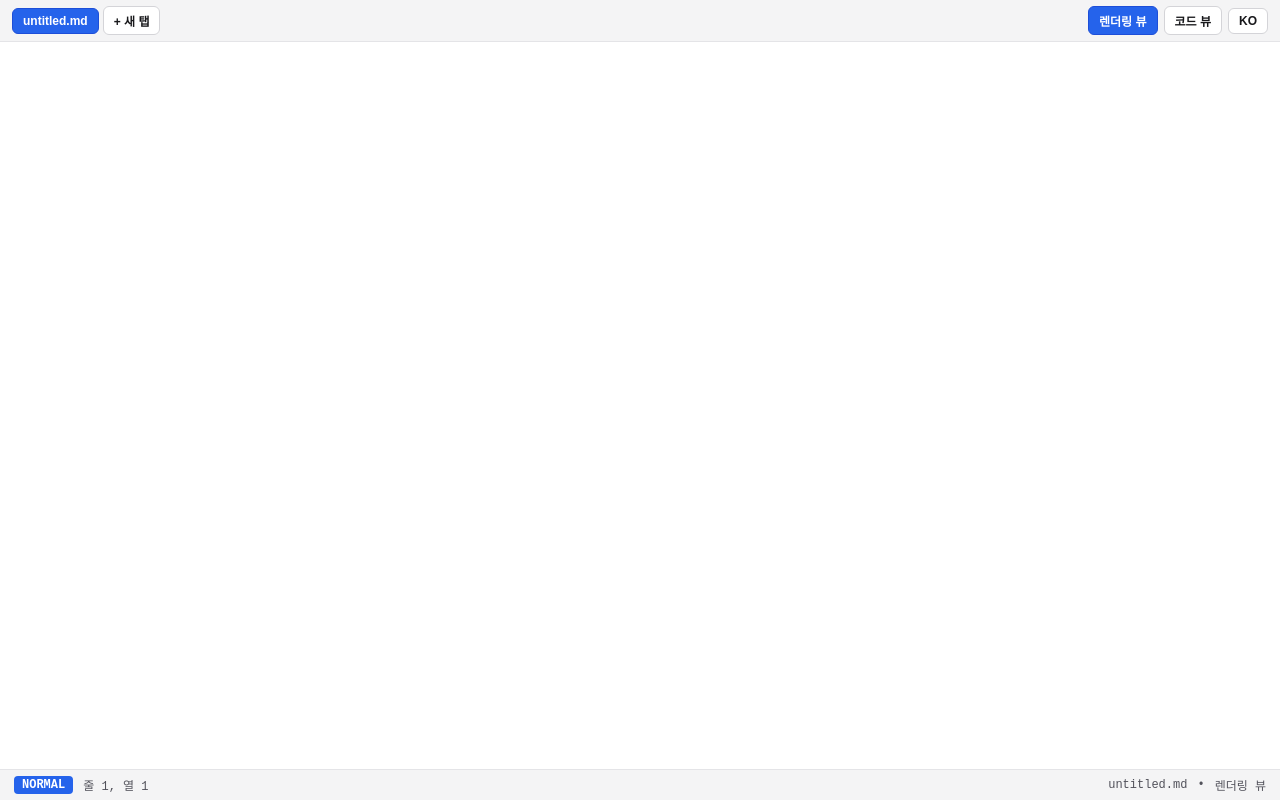
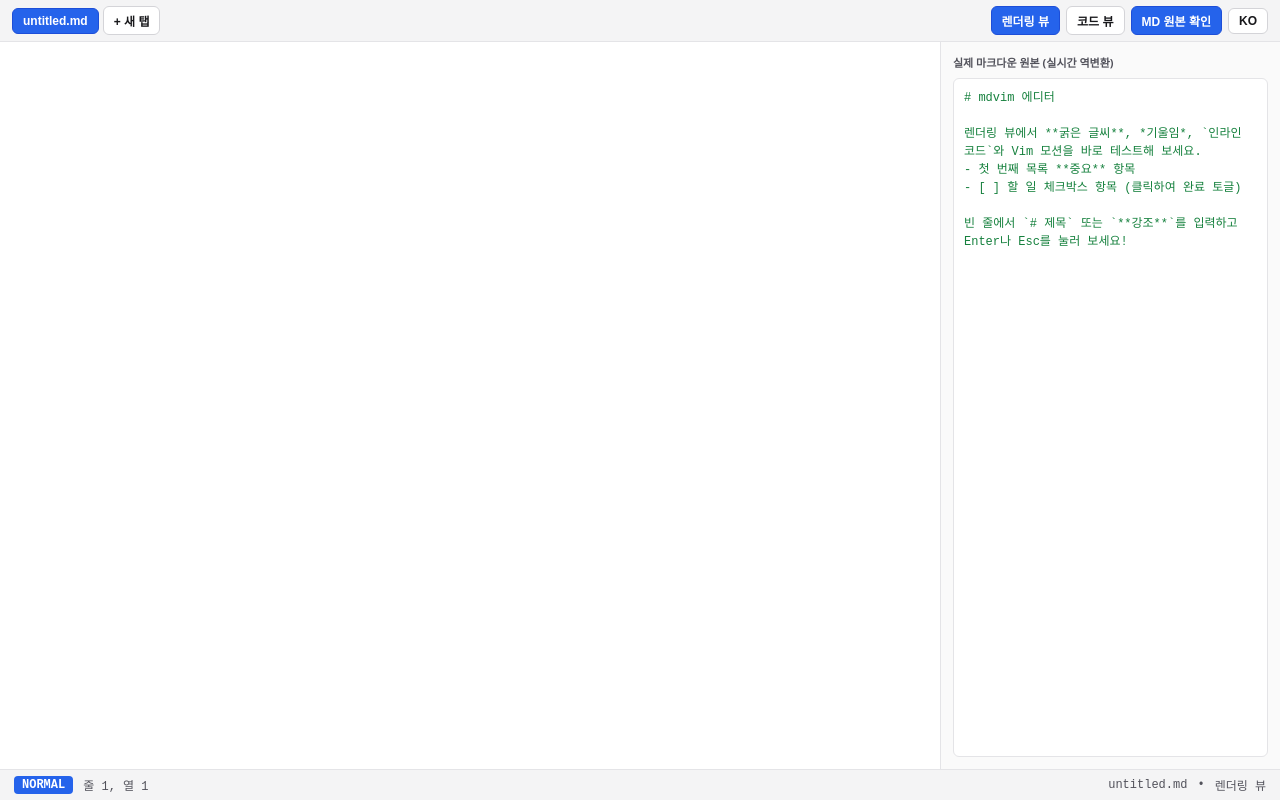
Before and after one commit to gimslab/mdvim, a Svelte app: page / in a window 1280 px wide. Built offline with nearby package versions, Linux system fonts and the light colour scheme.

Commit message:
fix: resolve pre-wrap letter spacing, IBus space/enter handling, and CommonMark HR/heading rules

```diff
--- a/src/App.svelte
+++ b/src/App.svelte
@@ -9,7 +9,9 @@
     serializeMarkdown,
     applyProjected,
     reparseCompletedLines,
+    isHorizontalRulePrefix,
     type ProjectedLine,
+    type StyledChar,
   } from './lib/projection';
 
   interface NvimState {
@@ -30,8 +32,15 @@
     dirty: boolean;
   }
 
+  interface RenderSegment {
+    text: string;
+    cls: string;
+    isPreedit?: boolean;
+  }
+
   let config = $state({ ...defaultConfig });
   let msg = $derived(t(config.locale));
+  let showInspector = $state(true);
 
   let tabs = $state<TabDoc[]>([
     {
@@ -43,9 +52,9 @@
         [
           '# mdvim 에디터',
           '',
-          '렌더링 뷰에서 **굵은 글씨**와 Vim 모션을 바로 사용할 수 있습니다.',
-          '- 첫 번째 목록 항목',
-          '- [ ] 할 일 체크박스 항목',
+          '렌더링 뷰에서 **굵은 글씨**, *기울임*, `인라인 코드`와 Vim 모션을 바로 테스트해 보세요.',
+          '- 첫 번째 목록 **중요** 항목',
+          '- [ ] 할 일 체크박스 항목 (클릭하여 완료 토글)',
           '',
           '빈 줄에서 `# 제목` 또는 `**강조**`를 입력하고 Enter나 Esc를 눌러 보세요!',
         ].join('\n')
@@ -55,6 +64,7 @@
   ]);
   let activeTabIndex = $state(0);
   let activeTab = $derived(tabs[activeTabIndex]);
+  let rawMarkdownPreview = $derived(serializeMarkdown(activeTab.mdModel));
 
   let nvimState = $state<NvimState>({
     lines: [],
@@ -73,6 +83,56 @@
   function enqueueRpc(fn: () => Promise<void>) {
     rpcQueue = rpcQueue.then(fn, fn);
     return rpcQueue;
+  }
+
+  /**
+   * Builds contiguous segments for a line WITHOUT any template whitespace between characters,
+   * eliminating the wide letter-spacing bug caused by white-space: pre-wrap.
+   */
+  function buildLineSegments(lineText: string, rowIdx: number): RenderSegment[] {
+    const chars = Array.from(lineText);
+    const isActiveRow = rowIdx === nvimState.cursor_row;
+    const cursorCol = nvimState.cursor_col_char;
+    const isInsert = nvimState.mode.startsWith('i');
+    const modelChars: StyledChar[] | undefined =
+      activeTab.viewMode === 'rendered' ? activeTab.mdModel[rowIdx]?.chars : undefined;
+
+    const segments: RenderSegment[] = [];
+
+    function pushSeg(text: string, cls: string, isPreedit = false) {
+      if (!text) return;
+      const last = segments[segments.length - 1];
+      if (last && !last.isPreedit && !isPreedit && last.cls === cls) {
+        last.text += text;
+      } else {
+        segments.push({ text, cls, isPreedit });
+      }
+    }
+
+    for (let colIdx = 0; colIdx <= chars.length; colIdx++) {
+      const isCursor = isActiveRow && colIdx === cursorCol;
+
+      if (isCursor && isComposing && preeditText) {
+        pushSeg(preeditText, 'preedit', true);
+      }
+
+      if (colIdx < chars.length) {
+        const mc = modelChars?.[colIdx];
+        const classes: string[] = [];
+        if (mc?.b) classes.push('bold-run');
+        if (mc?.i) classes.push('italic-run');
+        if (mc?.code) classes.push('code-run');
+        if (isCursor) classes.push(isInsert ? 'cursor-bar' : 'cursor-block');
+        pushSeg(chars[colIdx], classes.join(' '));
+      } else if (isCursor) {
+        pushSeg('\u00A0', isInsert ? 'cursor-bar' : 'cursor-block');
+      }
+    }
+
+    if (segments.length === 0) {
+      segments.push({ text: '\u00A0', cls: '' });
+    }
+    return segments;
   }
 
   async function loadTabIntoNvim(tab: TabDoc, row = 0, col = 0) {
@@ -157,6 +217,7 @@
     const targetBold = !row.chars[nvimState.cursor_col_char].b;
     for (let k = s; k < end; k++) row.chars[k].b = targetBold;
     row.dirty = true;
+    tab.mdModel = [...tab.mdModel];
   }
 
   function toggleCheckboxOnLine(rowIdx: number) {
@@ -170,6 +231,7 @@
       line.prefix = line.prefix.replace(/\[[xX]\]/, '[ ]');
       line.dirty = true;
     }
+    tab.mdModel = [...tab.mdModel];
   }
 
   async function addNewTab() {
@@ -192,6 +254,8 @@
     await loadTabIntoNvim(tabs[activeTabIndex], 0, 0);
   }
 
+  let pendingEnterAfterComposition = false;
+
   function handleCompositionStart() {
     isComposing = true;
     preeditText = '';
@@ -204,10 +268,15 @@
 
   function handleCompositionEnd(e: CompositionEvent) {
     const committed = e.data || '';
+    const shouldSendEnter = pendingEnterAfterComposition;
+    pendingEnterAfterComposition = false;
     isComposing = false;
     preeditText = '';
     if (committed && nvimState.mode.startsWith('i')) {
       sendNvimPaste(committed);
+    }
+    if (shouldSendEnter) {
+      sendNvimKeys('<CR>');
     }
   }
 
@@ -230,6 +299,7 @@
 
     if (e.key === 'Escape') {
       e.preventDefault();
+      pendingEnterAfterComposition = false;
       if (isComposing && imeInputEl) {
         const pending = preeditText;
         isComposing = false;
@@ -242,6 +312,35 @@
         }
       }
       sendNvimKeys('<Esc>');
+      return;
+    }
+
+    // If Enter is pressed while actively composing Hangul, remember to send <CR> right after compositionend
+    if (preeditText && (e.key === 'Enter' || e.code === 'Enter')) {
+      pendingEnterAfterComposition = true;
+      return;
+    }
+
+    // In IBus-Hangul on WebKitGTK, Space or Enter when NOT actively composing Hangul
+    // can still report keyCode === 229. Never swallow Space/Enter/Backspace when preeditText is empty!
+    if (!preeditText && (e.code === 'Space' || e.key === ' ')) {
+      e.preventDefault();
+      isComposing = false;
+      sendNvimKeys('<Space>');
+      return;
+    }
+
+    if (!preeditText && (e.key === 'Enter' || e.code === 'Enter')) {
+      e.preventDefault();
+      isComposing = false;
+      sendNvimKeys('<CR>');
+      return;
+    }
+
+    if (!preeditText && e.key === 'Backspace') {
+      e.preventDefault();
+      isComposing = false;
+      sendNvimKeys('<BS>');
       return;
     }
 
@@ -266,6 +365,7 @@
       Backspace: '<BS>',
       Enter: '<CR>',
       Tab: '<Tab>',
+      ' ': '<Space>',
       ArrowLeft: '<Left>',
       ArrowRight: '<Right>',
       ArrowUp: '<Up>',
@@ -290,17 +390,22 @@
     }
   }
 
-  function lineClass(rowIdx: number): string {
+  function computeLineClass(rowIdx: number, prefix: string | undefined, viewMode: string, cursorRow: number): string {
     let cls = 'line';
-    if (rowIdx === nvimState.cursor_row) cls += ' active-line';
-    if (activeTab.viewMode === 'rendered' && activeTab.mdModel[rowIdx]) {
-      const pfx = activeTab.mdModel[rowIdx].prefix;
-      if (pfx === '# ') cls += ' h1';
-      else if (pfx === '## ') cls += ' h2';
-      else if (pfx === '### ') cls += ' h3';
-      else if (/^\s*[-*+] \[[ xX]\] $/.test(pfx)) cls += ' task-item';
-      else if (/^\s*[-*+] $/.test(pfx)) cls += ' ul';
-      else if (/^\s*>+ $/.test(pfx)) cls += ' quote';
+    if (rowIdx === cursorRow) cls += ' active-line';
+    if (viewMode === 'rendered' && prefix) {
+      if (isHorizontalRulePrefix(prefix)) {
+        cls += ' hr-line';
+        return cls;
+      }
+      const trimmed = prefix.trim();
+      if (trimmed === '#') cls += ' h1';
+      else if (trimmed === '##') cls += ' h2';
+      else if (trimmed === '###') cls += ' h3';
+      else if (/^#{4,6}$/.test(trimmed)) cls += ' h4';
+      else if (/^\s*[-*+] \[[ xX]\] $/.test(prefix)) cls += ' task-item';
+      else if (/^\s*[-*+] $/.test(prefix)) cls += ' ul';
+      else if (/^\s*>+ $/.test(prefix)) cls += ' quote';
     }
     return cls;
   }
@@ -338,6 +443,13 @@
         {msg.codeView}
       </button>
       <button
+        class={showInspector ? 'active' : ''}
+        onclick={() => (showInspector = !showInspector)}
+        title="실제 마크다운 원본 확인 패널 토글"
+      >
+        MD 원본 확인
+      </button>
+      <button
         class="lang-btn"
         onclick={() => (config.locale = config.locale === 'ko' ? 'en' : 'ko')}
       >
@@ -346,7 +458,8 @@
     </div>
   </header>
 
-  <!-- svelte-ignore a11y_no_noninteractive_tabindex -->
+  <div class="workspace {showInspector ? 'with-inspector' : ''}">
+    <!-- svelte-ignore a11y_no_noninteractive_element_interactions -->
     <main
       class="editor-pane {activeTab.viewMode}"
       onmousedown={() => setTimeout(() => imeInputEl?.focus(), 0)}
@@ -366,43 +479,26 @@
 
       <div class="lines-container">
         {#each nvimState.lines as lineText, rowIdx}
-        {@const chars = Array.from(lineText)}
           {@const modelLine = activeTab.mdModel[rowIdx]}
-        <div class={lineClass(rowIdx)}>
-          {#if activeTab.viewMode === 'rendered' && modelLine && /^\s*[-*+] \[[ xX]\] $/.test(modelLine.prefix)}
-            <input
+          {@const isHr = activeTab.viewMode === 'rendered' && modelLine && isHorizontalRulePrefix(modelLine.prefix) && lineText.length === 0}
+          {@const segments = buildLineSegments(lineText, rowIdx)}
+          <div class={computeLineClass(rowIdx, modelLine?.prefix, activeTab.viewMode, nvimState.cursor_row)}>{#if isHr}<span class="hr-bar {rowIdx === nvimState.cursor_row ? 'hr-active' : ''}"></span>{:else}{#if activeTab.viewMode === 'rendered' && modelLine && /^\s*[-*+] \[[ xX]\] $/.test(modelLine.prefix)}<input
                 type="checkbox"
                 class="task-checkbox"
                 checked={/\[[xX]\]/.test(modelLine.prefix)}
                 onchange={() => toggleCheckboxOnLine(rowIdx)}
-            />
-          {/if}
-
-          {#each { length: chars.length + 1 } as _, colIdx}
-            {@const isCursor = rowIdx === nvimState.cursor_row && colIdx === nvimState.cursor_col_char}
-            {@const isInsert = nvimState.mode.startsWith('i')}
-            {@const isBold = activeTab.viewMode === 'rendered' && modelLine?.chars[colIdx]?.b}
-
-            {#if isCursor && isComposing && preeditText}
-              <span class="preedit">{preeditText}</span>
-            {/if}
-
-            {#if colIdx < chars.length}
-              <span
-                class="{isBold ? 'bold-run ' : ''}{isCursor
-                  ? isInsert
-                    ? 'cursor-bar'
-                    : 'cursor-block'
-                  : ''}">{chars[colIdx]}</span
-              >
-            {:else if isCursor}
-              <span class={isInsert ? 'cursor-bar' : 'cursor-block'}>&nbsp;</span>
-            {/if}
-          {/each}
-        </div>
+              />{/if}{#each segments as seg}{#if seg.cls}<span class={seg.cls}>{seg.text}</span>{:else}{seg.text}{/if}{/each}{/if}</div>
         {/each}
       </div>
     </main>
+
+    {#if showInspector}
+      <aside class="inspector-pane">
+        <div class="inspector-title">실제 마크다운 원본 (실시간 역변환)</div>
+        <pre class="raw-md">{rawMarkdownPreview}</pre>
+      </aside>
+    {/if}
+  </div>
 
   <footer class="statusline">
     <div class="status-left">
@@ -484,12 +580,49 @@
     align-items: center;
     gap: 6px;
   }
+  .workspace {
+    flex: 1;
+    display: grid;
+    grid-template-columns: 1fr;
+    min-height: 0;
+  }
+  .workspace.with-inspector {
+    grid-template-columns: 1fr 340px;
+  }
   .editor-pane {
-    flex: 1;
     padding: 24px 36px;
     overflow-y: auto;
     cursor: text;
     position: relative;
+  }
+  .inspector-pane {
+    border-left: 1px solid var(--border-color);
+    background: #fafafa;
+    padding: 12px;
+    display: flex;
+    flex-direction: column;
+    min-height: 0;
+  }
+  .inspector-title {
+    font-size: 11px;
+    font-weight: 700;
+    color: var(--text-secondary);
+    text-transform: uppercase;
+    margin-bottom: 8px;
+  }
+  .raw-md {
+    margin: 0;
+    flex: 1;
+    font-family: 'JetBrains Mono', 'D2Coding', monospace;
+    font-size: 12px;
+    line-height: 1.5;
+    color: #15803d;
+    background: #ffffff;
+    border: 1px solid var(--border-color);
+    border-radius: 6px;
+    padding: 10px;
+    white-space: pre-wrap;
+    overflow-y: auto;
   }
   .ime-input {
     position: fixed;
@@ -502,20 +635,21 @@
     z-index: -1;
   }
   .line {
-    min-height: 1.7em;
-    line-height: 1.7;
+    min-height: 1.65em;
+    line-height: 1.65;
     white-space: pre-wrap;
     word-break: break-all;
     padding: 1px 6px;
     border-radius: 4px;
     font-family: 'JetBrains Mono', 'D2Coding', monospace;
     font-size: 15px;
+    letter-spacing: normal;
   }
   .line.active-line {
-    background: var(--bg-active-line);
+    background: #f4f4f5;
   }
   .rendered .line.h1 {
-    font-size: 26px;
+    font-size: 24px;
     font-weight: 700;
     color: #1d4ed8;
     border-bottom: 1px solid var(--border-color);
@@ -523,12 +657,12 @@
     margin-bottom: 6px;
   }
   .rendered .line.h2 {
-    font-size: 21px;
+    font-size: 20px;
     font-weight: 700;
     color: #1e40af;
   }
   .rendered .line.h3 {
-    font-size: 18px;
+    font-size: 17px;
     font-weight: 700;
     color: #1e3a8a;
   }
@@ -542,15 +676,45 @@
     padding-left: 12px;
     color: #475569;
   }
+  .rendered .line.hr-line {
+    display: flex;
+    align-items: center;
+    min-height: 1.65em;
+    padding: 4px 6px;
+  }
+  .hr-bar {
+    display: block;
+    width: 100%;
+    height: 2px;
+    background: #cbd5e1;
+    border-radius: 2px;
+  }
+  .hr-bar.hr-active {
+    background: var(--accent-color);
+    height: 3px;
+  }
   .task-checkbox {
     margin-right: 6px;
     cursor: pointer;
+    vertical-align: middle;
   }
   .bold-run {
     font-weight: 700;
     color: var(--bold-color);
     background: var(--bold-bg);
     border-radius: 2px;
+  }
+  .italic-run {
+    font-style: italic;
+    color: #4338ca;
+  }
+  .code-run {
+    font-family: 'JetBrains Mono', 'D2Coding', monospace;
+    background: #f1f5f9;
+    color: #be123c;
+    padding: 1px 4px;
+    border-radius: 4px;
+    font-size: 0.92em;
   }
   .cursor-block {
     background: var(--cursor-block-bg);
--- a/src/lib/projection/index.ts
+++ b/src/lib/projection/index.ts
@@ -1,7 +1,8 @@
 export interface StyledChar {
   c: string;
   b: boolean; // bold (**text**)
-  i?: boolean; // italic (*text*)
+  i: boolean; // italic (*text*)
+  code: boolean; // inline code (`text`)
 }
 
 export interface ProjectedLine {
@@ -11,28 +12,48 @@ export interface ProjectedLine {
   dirty: boolean;
 }
 
-const PREFIX_RE = /^(\s*(?:[-*+] \[[ xX]\] |[-*+] |\d+\. |>+ )|#{1,6} )/;
-const BOLD_RE = /\*\*(.+?)\*\*/g;
+// CommonMark 4.1 Thematic breaks: 0-3 leading spaces, 3+ matching -, *, or _ (with optional spaces/tabs between/after), 4+ leading spaces or leading tab is NOT a thematic break.
+export const HR_RE = /^ {0,3}(?:-(?:[ \t]*-){2,}|\*(?:[ \t]*\*){2,}|_(?:[ \t]*_){2,})[ \t]*$/;
+// CommonMark 4.2 ATX headings & 5.1 Block quotes allow 0-3 leading spaces; lists allow indentation for sublists.
+const PREFIX_RE = /^(?:( {0,3}(?:#{1,6} |>+ ))|([ \t]*(?:[-*+] \[[ xX]\] |[-*+] |\d+\. )))/;
+const INLINE_TOKEN_RE = /(\*\*(.+?)\*\*|`([^`]+)`|\*([^*]+)\*)/g;
+
+export function isHorizontalRulePrefix(prefix: string): boolean {
+  return HR_RE.test(prefix);
+}
 
 export function parseLine(raw: string): ProjectedLine {
+  if (HR_RE.test(raw)) {
+    return { prefix: raw, chars: [], raw, dirty: false };
+  }
   const m = PREFIX_RE.exec(raw);
-  const prefix = m ? m[1] : '';
+  const prefix = m ? (m[1] ?? m[2] ?? '') : '';
   const body = raw.slice(prefix.length);
   const chars: StyledChar[] = [];
   let last = 0;
 
-  for (const bm of body.matchAll(BOLD_RE)) {
-    const idx = bm.index ?? 0;
+  for (const tm of body.matchAll(INLINE_TOKEN_RE)) {
+    const idx = tm.index ?? 0;
     for (const c of Array.from(body.slice(last, idx))) {
-      chars.push({ c, b: false });
+      chars.push({ c, b: false, i: false, code: false });
     }
-    for (const c of Array.from(bm[1])) {
-      chars.push({ c, b: true });
+    if (tm[2] !== undefined) {
+      for (const c of Array.from(tm[2])) {
+        chars.push({ c, b: true, i: false, code: false });
+      }
+    } else if (tm[3] !== undefined) {
+      for (const c of Array.from(tm[3])) {
+        chars.push({ c, b: false, i: false, code: true });
+      }
+    } else if (tm[4] !== undefined) {
+      for (const c of Array.from(tm[4])) {
+        chars.push({ c, b: false, i: true, code: false });
+      }
     }
-    last = idx + bm[0].length;
+    last = idx + tm[0].length;
   }
   for (const c of Array.from(body.slice(last))) {
-    chars.push({ c, b: false });
+    chars.push({ c, b: false, i: false, code: false });
   }
   return { prefix, chars, raw, dirty: false };
 }
@@ -45,21 +66,34 @@ export function projectLines(model: ProjectedLine[]): string[] {
   return model.map((l) => l.chars.map((x) => x.c).join(''));
 }
 
+function sameStyle(a: StyledChar, b: StyledChar): boolean {
+  return a.b === b.b && a.i === b.i && a.code === b.code;
+}
+
 export function serializeLine(l: ProjectedLine): string {
   if (!l.dirty) return l.raw;
-  let out = l.prefix;
+  if (isHorizontalRulePrefix(l.prefix)) {
+    if (l.chars.length === 0) return l.prefix;
+    // If user typed characters onto an HR line, drop the HR prefix and serialize the characters
+  }
+  let out = isHorizontalRulePrefix(l.prefix) ? '' : l.prefix;
   let idx = 0;
   const cs = l.chars;
   while (idx < cs.length) {
     let j = idx;
-    while (j < cs.length && cs[j].b === cs[idx].b) j++;
+    while (j < cs.length && sameStyle(cs[j], cs[idx])) j++;
     const s = cs
       .slice(idx, j)
       .map((x) => x.c)
       .join('');
-    if (cs[idx].b) {
+    if (cs[idx].code) {
+      out += `\`${s}\``;
+    } else if (cs[idx].b) {
       const m = /^(\s*)(.*?)(\s*)$/s.exec(s);
       out += m && m[2] ? `${m[1]}**${m[2]}**${m[3]}` : s;
+    } else if (cs[idx].i) {
+      const m = /^(\s*)(.*?)(\s*)$/s.exec(s);
+      out += m && m[2] ? `${m[1]}*${m[2]}*${m[3]}` : s;
     } else {
       out += s;
     }
@@ -88,11 +122,14 @@ function locateFirstDeletedStyle(
   sc: number,
   el: number,
   ec: number
-): boolean | null {
+): Pick<StyledChar, 'b' | 'i' | 'code'> | null {
   for (let li = sl; li <= el; li++) {
     const from = li === sl ? sc : 0;
     const to = li === el ? ec : model[li].chars.length;
-    if (from < to) return model[li].chars[from].b;
+    if (from < to) {
+      const ch = model[li].chars[from];
+      return { b: ch.b, i: ch.i, code: ch.code };
+    }
   }
   return null;
 }
@@ -103,7 +140,7 @@ function nextListPrefix(prefix: string): string {
   }
   const numMatch = /^(\s*)(\d+)(\. )$/.exec(prefix);
   if (numMatch) {
-    return `${numMatch[1]}${ Number(numMatch[2]) + 1 }${numMatch[3]}`;
+    return `${numMatch[1]}${Number(numMatch[2]) + 1}${numMatch[3]}`;
   }
   if (/^\s*(?:[-*+] |>+ )$/.test(prefix)) {
     return prefix;
@@ -135,15 +172,19 @@ export function applyProjected(model: ProjectedLine[], newLines: string[]): Proj
   const left = model[sl].chars.slice(0, sc);
   const right = model[el].chars.slice(ec);
 
-  let bold = false;
+  let inherited = { b: false, i: false, code: false };
   const firstDeleted = locateFirstDeletedStyle(model, sl, sc, el, ec);
-  if (firstDeleted !== null) bold = firstDeleted;
-  else if (left.length) bold = left[left.length - 1].b;
+  if (firstDeleted !== null) {
+    inherited = firstDeleted;
+  } else if (left.length) {
+    const prev = left[left.length - 1];
+    inherited = { b: prev.b, i: prev.i, code: prev.code };
+  }
 
   const segs: StyledChar[][] = [[]];
   for (const c of ins) {
     if (c === '\n') segs.push([]);
-    else segs[segs.length - 1].push({ c, b: bold });
+    else segs[segs.length - 1].push({ c, ...inherited });
   }
   const k = segs.length - 1;
   const mk = (prefix: string, chars: StyledChar[]): ProjectedLine => ({
@@ -158,7 +199,6 @@ export function applyProjected(model: ProjectedLine[], newLines: string[]): Proj
     const prefix = left.length ? model[sl].prefix : model[el].prefix;
     result.push(mk(prefix, [...left, ...segs[0], ...right]));
   } else {
-    // Enter on an empty list/quote item clears the prefix (per SPEC.md 4.2)
     if (
       k === 1 &&
       left.length === 0 &&
@@ -175,7 +215,9 @@ export function applyProjected(model: ProjectedLine[], newLines: string[]): Proj
       for (let i = 1; i < k; i++) {
         result.push(mk(contPrefix, segs[i]));
       }
-      result.push(mk(contPrefix || (left.length ? '' : model[el].prefix), [...segs[k], ...right]));
+      result.push(
+        mk(contPrefix || (left.length ? '' : model[el].prefix), [...segs[k], ...right])
+      );
     }
   }
   return [...model.slice(0, sl), ...result, ...model.slice(el + 1)];
@@ -187,10 +229,6 @@ export interface ReparseOutcome {
   newCursorCol: number;
 }
 
-/**
- * Re-parses dirty lines when the user leaves a line (Enter, j/k) or exits Insert mode (Esc)
- * so typed markdown syntax (# Heading, - list, **bold**) renders immediately without switching to Code View.
- */
 export function reparseCompletedLines(
   model: ProjectedLine[],
   prevRow: number,
@@ -222,7 +260,9 @@ export function reparseCompletedLines(
       reparsed.prefix !== nextModel[i].prefix ||
       oldVisible !== newVisible ||
       reparsed.chars.some(
-        (ch, idx) => !nextModel[i].chars[idx] || ch.b !== nextModel[i].chars[idx].b
+        (ch, idx) =>
+          !nextModel[i].chars[idx] ||
+          !sameStyle(ch, nextModel[i].chars[idx])
       );
 
     if (styleChanged) {
```
Also changed, not shown: 1 other file (tests, documents, lock files or other folders). Lines whose indentation alone changed are shown as unchanged.
